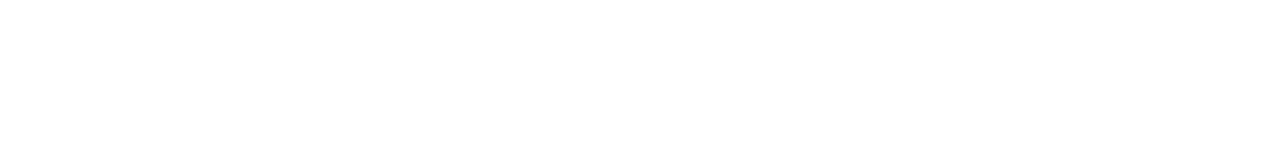
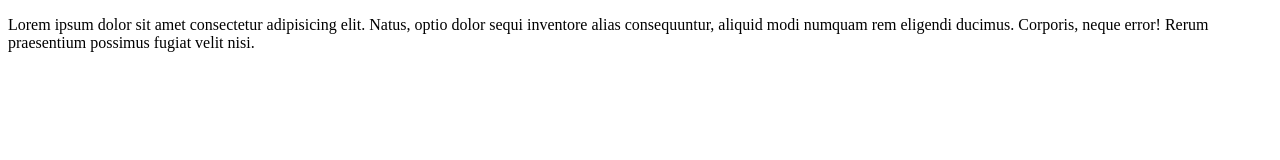
Before and after one commit to sultana03/Demo, a plain HTML site: page index.html in a window 1280 px wide. Drawn offline with Linux system fonts and the light colour scheme.

Commit message:
paragraph

```diff
--- a/index.html
+++ b/index.html
@@ -7,6 +7,6 @@
     <title>Document</title>
 </head>
 <body>
-
+    <p>Lorem ipsum dolor sit amet consectetur adipisicing elit. Natus, optio dolor sequi inventore alias consequuntur, aliquid modi numquam rem eligendi ducimus. Corporis, neque error! Rerum praesentium possimus fugiat velit nisi.</p>
 </body>
 </html>
```
